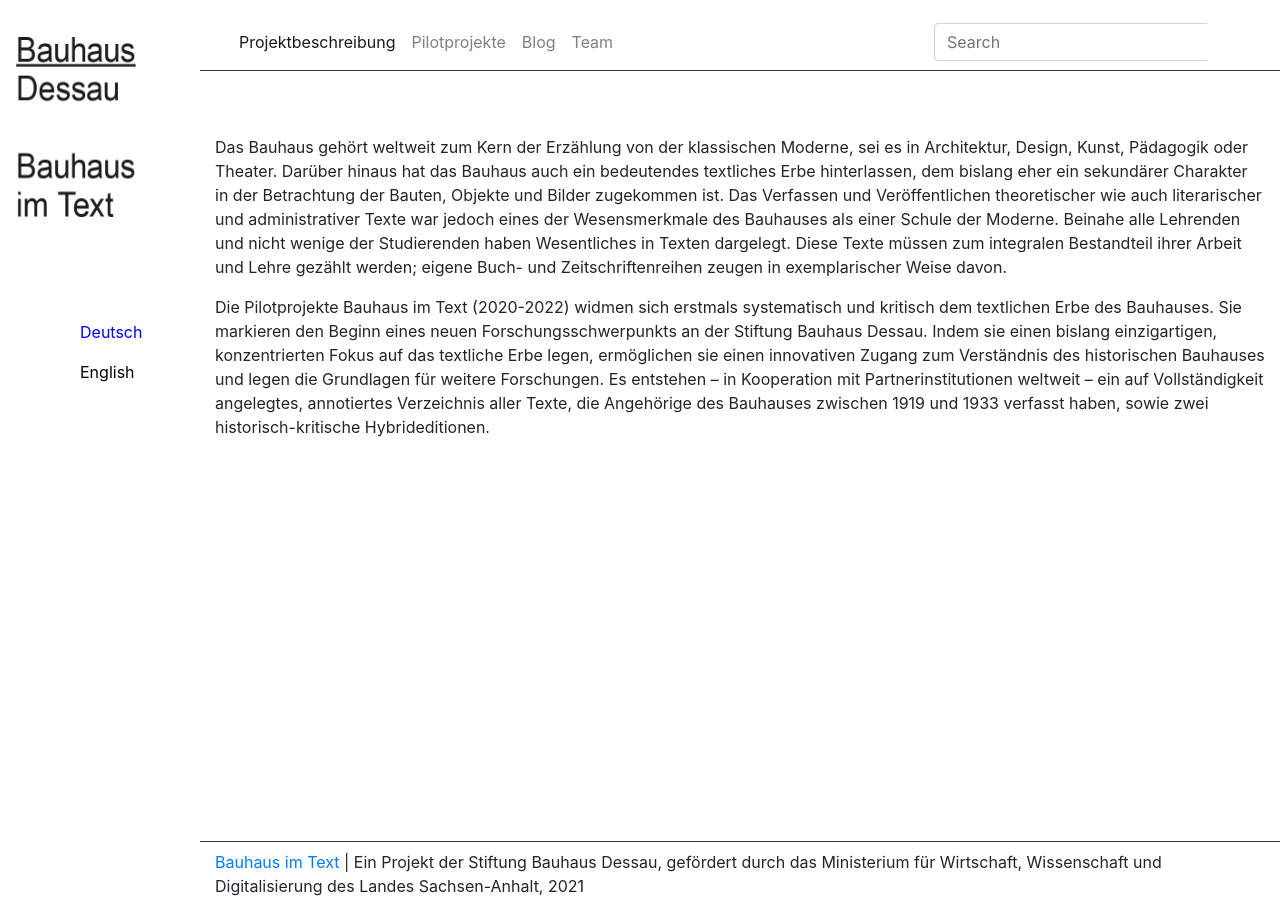
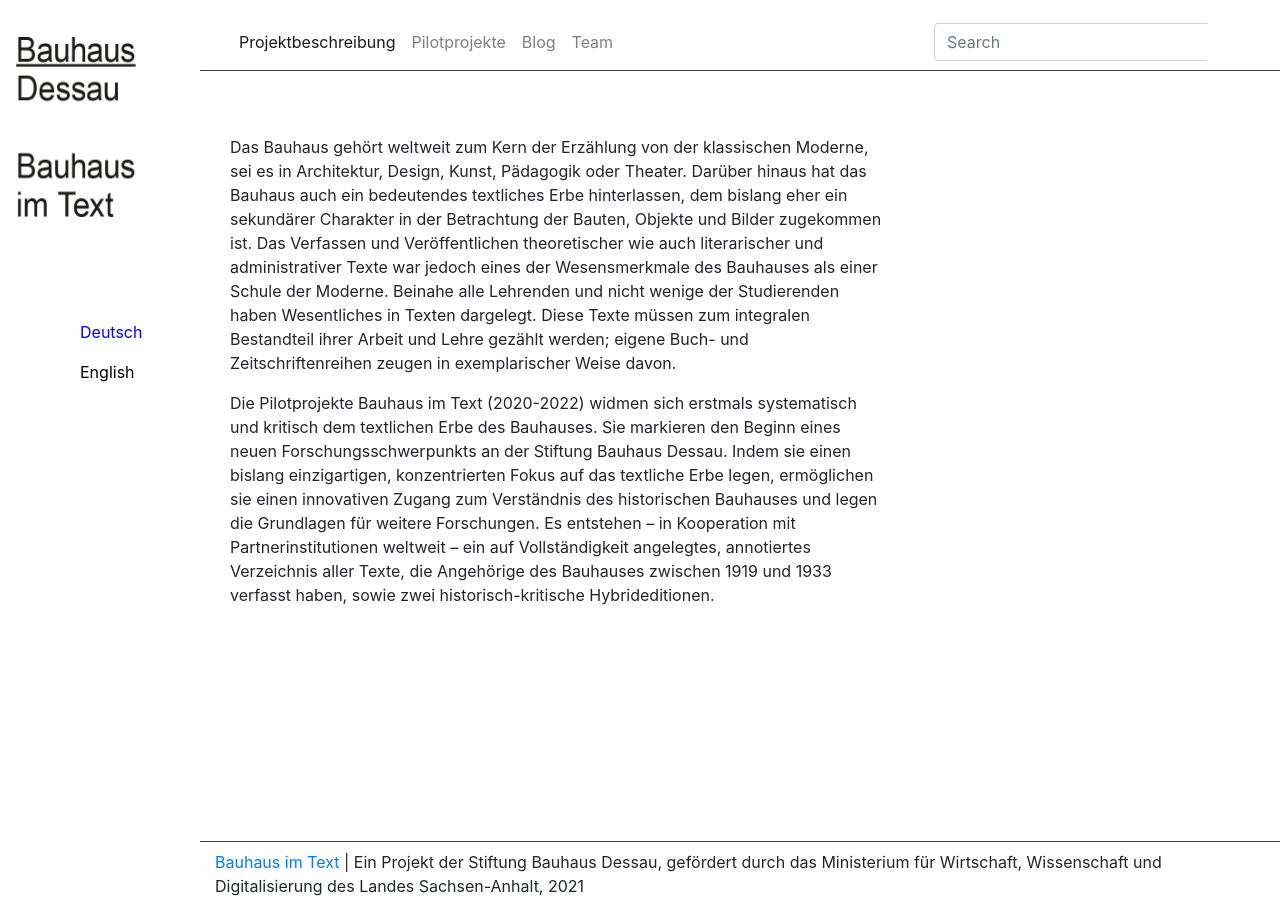
Before and after one commit to Bauhaus-im-Text/internetauftritt, a Jekyll site: the page built from pages/index.md, in a window 1280 px wide. Built offline with Jekyll 4.4.1, drawn with Linux system fonts in a browser that asks for light colours.

Commit message:
Update default.html

```diff
--- a/_layouts/default.html
+++ b/_layouts/default.html
@@ -6,7 +6,7 @@
     <body class="d-inline-flex flex-column h-100">
         <div id="skip-to-content"><a href="#maincontent">Skip to main content</a></div>
         {% include template/header.html %}
-        <main id="maincontent" role="main" aria-label="Content" class="mb-4 flex-shrink-0">
+        <main id="maincontent" role="main" aria-label="Content" class="fbox-s span2 col-8">
         {{ content }}
         </main>
         {% include template/footer.html %}
```
